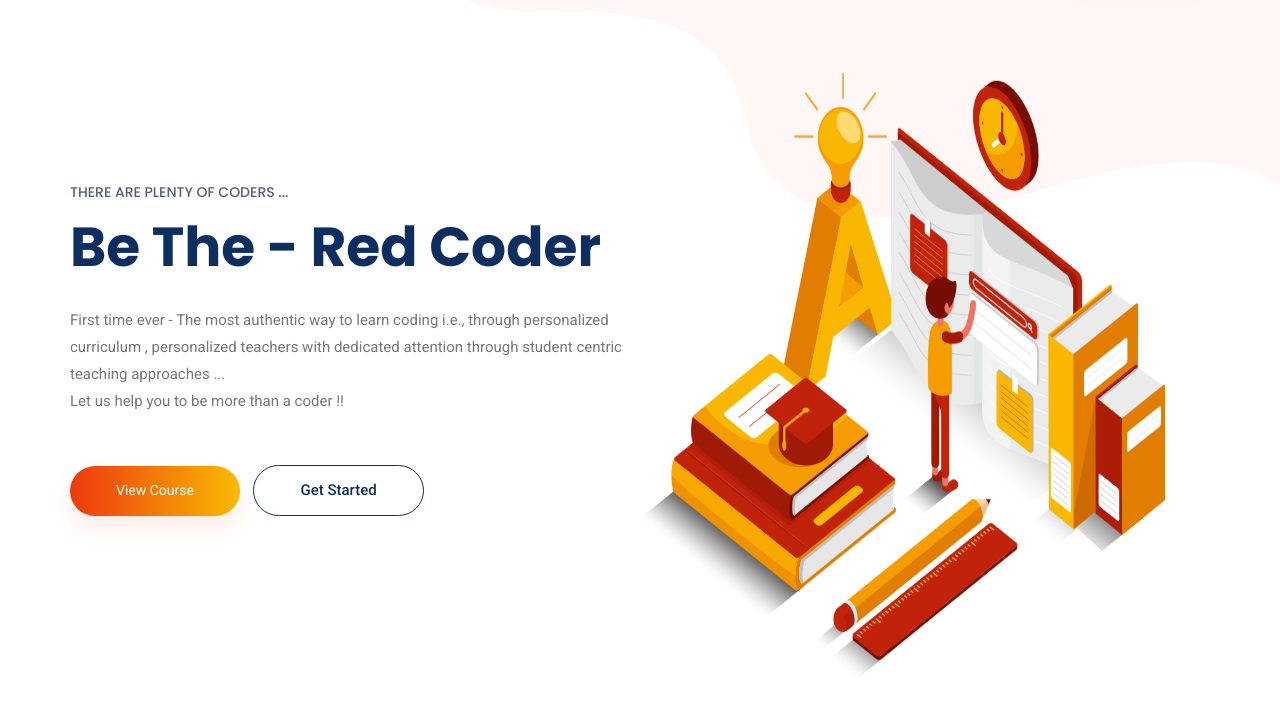
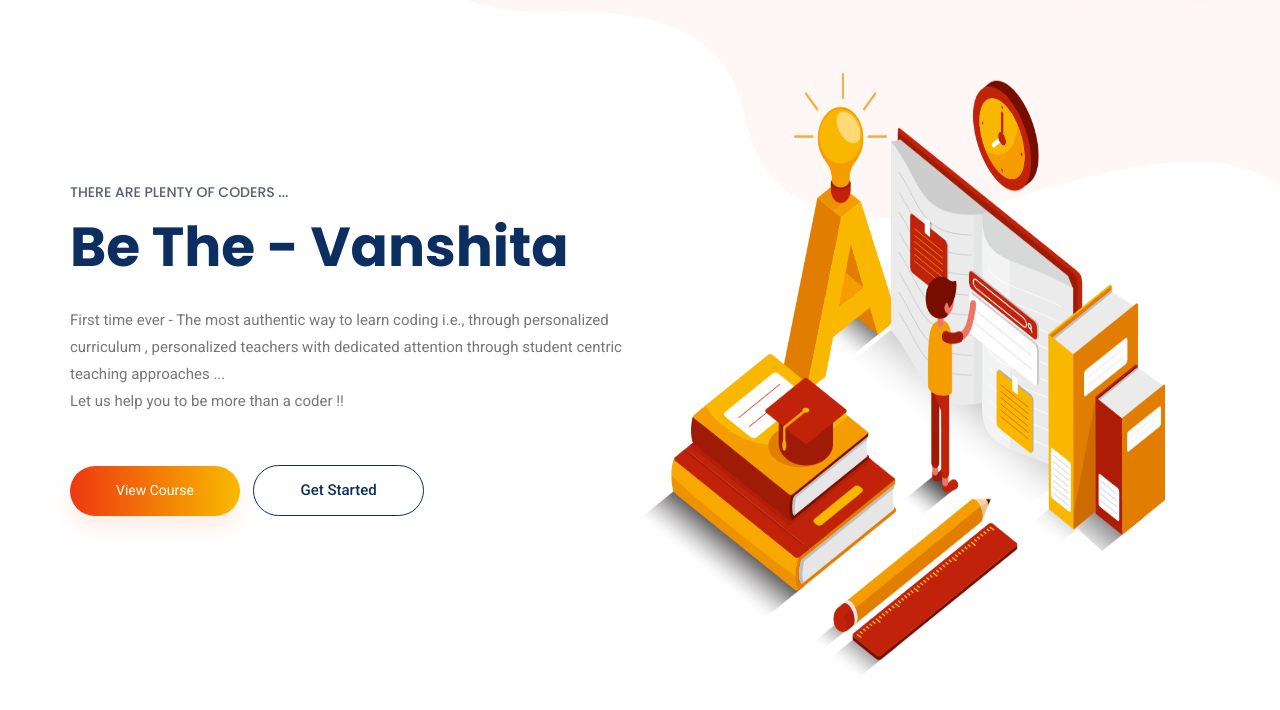
Before and after one commit to vidyaprivatetutors/etrain, a plain HTML site: page index.html in a window 1280 px wide. Shown: the part 90-800 px from the top of the page. Drawn offline with Linux system fonts and the light colour scheme.

Commit message:
Update index.html

```diff
--- a/index.html
+++ b/index.html
@@ -86,7 +86,7 @@
                     <div class="banner_text">
                         <div class="banner_text_iner">
                             <h5>There are plenty of coders ...</h5>
-                            <h1>Be the - Red Coder</h1>
+                            <h1>Be the - Vanshita</h1>
                             <p>First time ever - The most authentic way to learn coding  i.e., through personalized curriculum
                                 , personalized teachers with dedicated attention through student centric teaching approaches ...</p>
                             <p>Let us help you to be more than a coder !!</p>
```
